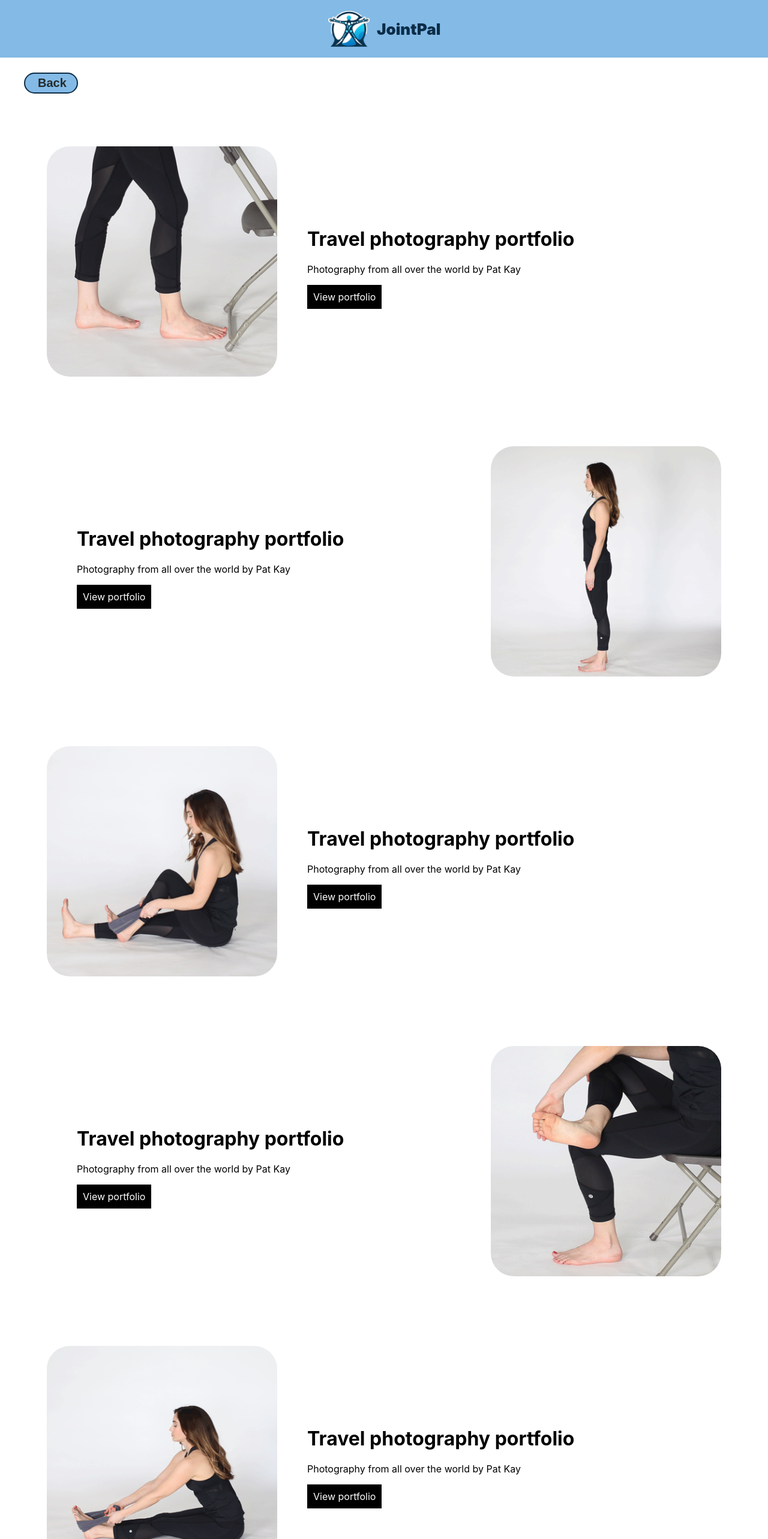
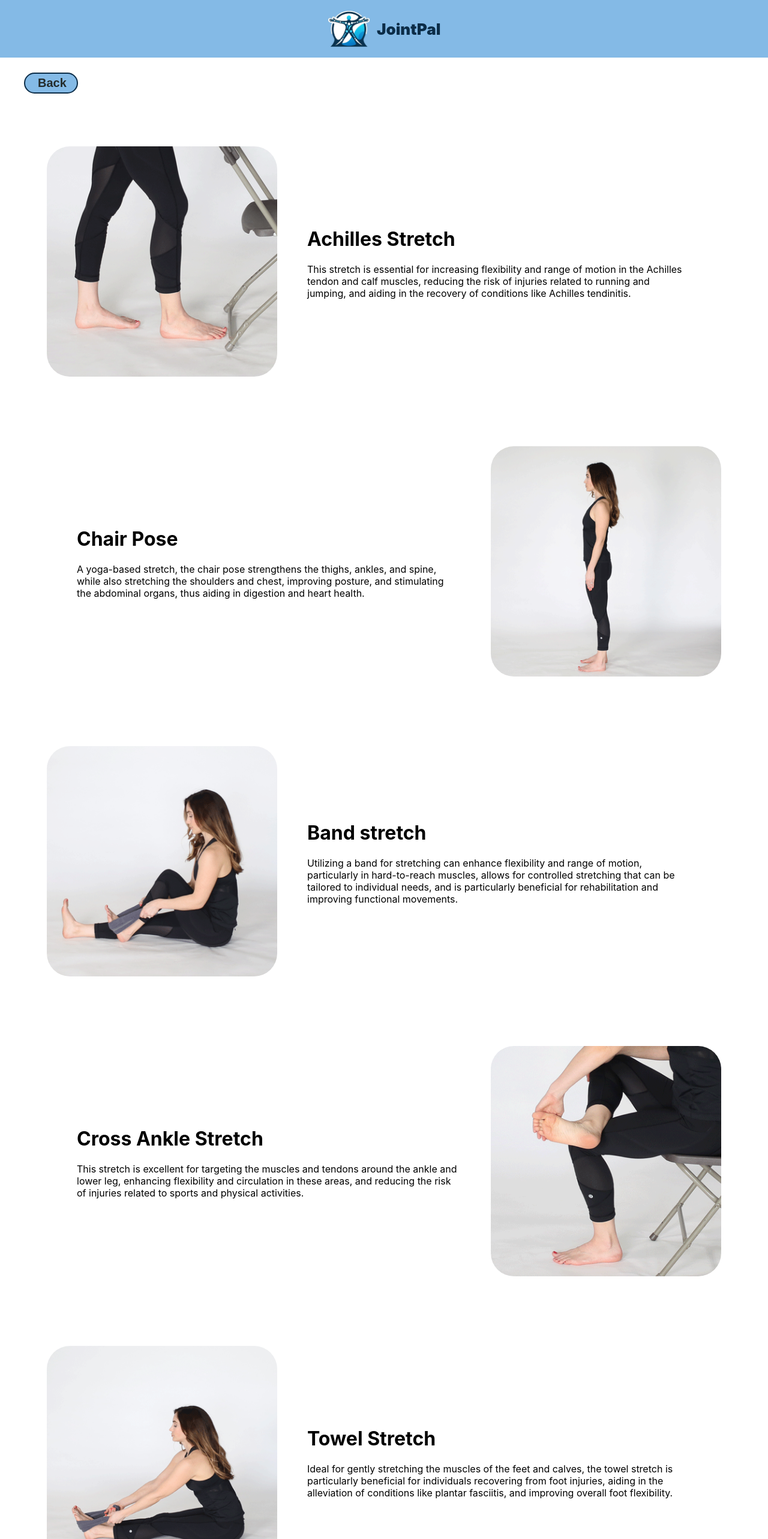
Before and after one commit to 2bato/hackcamp, a React (Create React App) app: page /ankle in a window 1280 px wide. Shown: the top 2566 px of the page at 60% size. Built offline with nearby package versions, Linux system fonts and the light colour scheme.

Commit message:
added descriptions for ankles

```diff
--- a/src/stretches/ankle.js
+++ b/src/stretches/ankle.js
@@ -1,4 +1,3 @@
-
 import React from 'react';
 import "../App.css";
 import logo from "../logo.svg";
@@ -23,17 +22,16 @@ const ankle = () => {
         <img className="anklegif1" src={anklegif1} alt="stretch1" />
       </div>
       <div className="text-side">
-        <h1>Travel photography portfolio</h1>
-        <p>Photography from all over the world by Pat Kay</p>
-        <a href="link-to-your-portfolio" className="view-portfolio-button">View portfolio</a>
+        <h1>Achilles Stretch</h1>
+        <p>This stretch is essential for increasing flexibility and range of motion in the Achilles tendon and calf muscles, reducing the risk of injuries related to running and jumping, and aiding in the recovery of conditions like Achilles tendinitis.</p>
+
       </div>
     </div>
 
     <div className="container">
     <div className="text-side">
-        <h1>Travel photography portfolio</h1>
-        <p>Photography from all over the world by Pat Kay</p>
-        <a href="link-to-your-portfolio" className="view-portfolio-button">View portfolio</a>
+        <h1>Chair Pose</h1>
+        <p>A yoga-based stretch, the chair pose strengthens the thighs, ankles, and spine, while also stretching the shoulders and chest, improving posture, and stimulating the abdominal organs, thus aiding in digestion and heart health.</p>
       </div>
       <div className="image-side">
         <img className="anklegif2" src={anklegif2} alt="stretch1" />
@@ -46,17 +44,18 @@ const ankle = () => {
         <img className="anklegif3" src={anklegif3} alt="hipgif3" />
       </div>
       <div className="text-side">
-        <h1>Travel photography portfolio</h1>
-        <p>Photography from all over the world by Pat Kay</p>
-        <a href="link-to-your-portfolio" className="view-portfolio-button">View portfolio</a>
+        <h1>Band stretch</h1>
+        <p> Utilizing a band for stretching can enhance flexibility and range of motion, particularly in hard-to-reach muscles, allows for controlled stretching that can be tailored to individual needs, and is particularly beneficial for rehabilitation and improving functional movements.</p>
+
       </div>
     </div>
 
     <div className="container">
     <div className="text-side">
-        <h1>Travel photography portfolio</h1>
-        <p>Photography from all over the world by Pat Kay</p>
-        <a href="link-to-your-portfolio" className="view-portfolio-button">View portfolio</a>
+        <h1>Cross Ankle Stretch</h1>
+        <p>This stretch is excellent for targeting the muscles and tendons around the ankle and lower leg, enhancing flexibility and circulation in these areas, and reducing the risk of injuries related to sports and physical activities.
+
+        </p>
       </div>
       <div className="image-side">
         <img className="anklegif4" src={anklegif4} alt="stretch1" />
@@ -68,9 +67,9 @@ const ankle = () => {
         <img className="anklegif5" src={anklegif5} alt="anklegif5" />
       </div>
       <div className="text-side">
-        <h1>Travel photography portfolio</h1>
-        <p>Photography from all over the world by Pat Kay</p>
-        <a href="link-to-your-portfolio" className="view-portfolio-button">View portfolio</a>
+        <h1>Towel Stretch</h1>
+        <p>Ideal for gently stretching the muscles of the feet and calves, the towel stretch is particularly beneficial for individuals recovering from foot injuries, aiding in the alleviation of conditions like plantar fasciitis, and improving overall foot flexibility.
+        </p>
       </div>
     </div>
 
```
